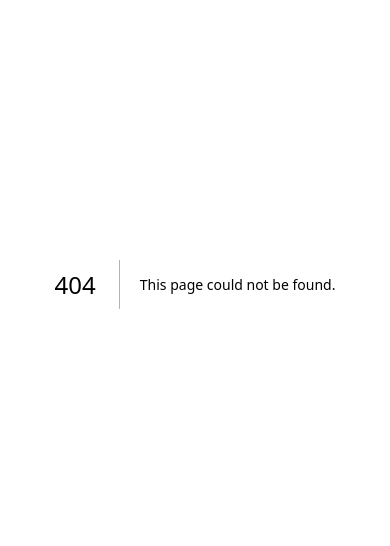
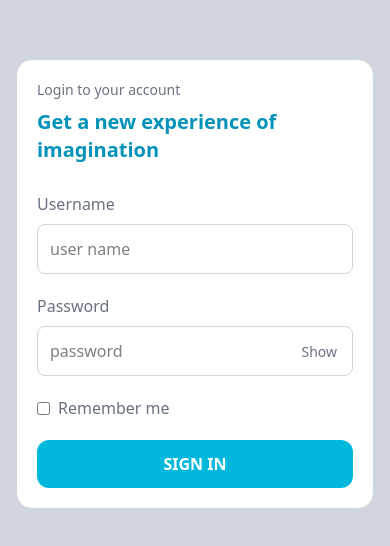
Before and after one commit to AlirezaFCB-DEV/sot837-bot, a Next.js app: page /auth/login in a window 390 px wide. Before the commit this address had no page. Shown: the part 138-684 px from the top of the page. Built offline with nearby package versions, Linux system fonts and the light colour scheme.

Commit message:
[ADD] mobile login form light mode

```diff
--- /dev/null
+++ b/src/app/auth/login/page.tsx
@@ -0,0 +1,10 @@
+import Form from "@/components/Form";
+import { ReactNode } from "react";
+
+export default function loginPage(): ReactNode {
+  return (
+    <main className="w-screen h-screen flex justify-center items-center p-4 bg-gray-300">
+      <Form />
+    </main>
+  );
+}
--- /dev/null
+++ b/src/components/Form.tsx
@@ -0,0 +1,66 @@
+"use client";
+
+import { ReactNode, useState } from "react";
+import FormField from "./FormField";
+
+export default function Form(): ReactNode {
+  const [showPassword, setShowPassword] = useState<boolean>(false);
+
+  const handleClickButton = (): void => {
+    setShowPassword(!showPassword);
+  };
+
+  return (
+    <div className="w-full bg-white rounded-2xl border border-gray-300 p-5 grid grid-cols-1 gap-2">
+      <h3 className="text-gray-500 text-sm">Login to your account</h3>
+
+      <h1 className="text-xl font-bold text-cyan-600">
+        Get a new experience of <br /> imagination
+      </h1>
+
+      <form
+        method="POST"
+        className="w-full flex flex-col justify-between items-start gap-5 mt-5"
+      >
+        <FormField
+          label="Username"
+          id="user-name"
+          placeholder="user name"
+          name="user-name"
+        />
+
+        <FormField
+          label="Password"
+          id="password"
+          placeholder="password"
+          type={showPassword ? "text" : "password"}
+          name="password"
+          className="relative"
+        >
+          <button
+            type="button"
+            onClick={handleClickButton}
+            className="text-gray-500 absolute top-11 right-3 bg-white p-1 text-sm"
+          >
+            {showPassword ? "Hide" : "Show"}
+          </button>
+        </FormField>
+
+        <div className="flex justify-start items-center gap-2">
+          <input type="checkbox" id="remember-me" />
+
+          <label htmlFor="remember-me" className="text-gray-500">
+            Remember me
+          </label>
+        </div>
+
+        <button
+          type="submit"
+          className="p-3 w-full rounded-xl bg-cyan-500 text-white font-bold cursor-pointer transition-colors saturate-100 active:bg-cyan-600"
+        >
+          SIGN IN
+        </button>
+      </form>
+    </div>
+  );
+}
--- /dev/null
+++ b/src/components/FormField.tsx
@@ -0,0 +1,37 @@
+import { ComponentProps, ReactNode } from "react";
+
+type Props = ComponentProps<"div"> & {
+  label: string;
+  type?: string;
+  placeholder?: string;
+  name: string;
+};
+
+export default function FormField({
+  label,
+  type = "text",
+  placeholder,
+  name,
+  id,
+  className,
+  children,
+  ...otherProps
+}: Props): ReactNode {
+  return (
+    <div className={`flex flex-col gap-2 w-full ${className}`} {...otherProps}>
+      <label htmlFor={id} className="text-gray-500">
+        {label}
+      </label>
+
+      {children}
+
+      <input
+        type={type}
+        placeholder={placeholder}
+        id={id}
+        name={name}
+        className="p-3 w-full border border-gray-300 rounded-lg outline-gray-400"
+      />
+    </div>
+  );
+}
--- a/src/middleware.ts
+++ b/src/middleware.ts
@@ -1,14 +1,12 @@
 import { NextRequest, NextResponse } from "next/server";
 
 export const config = {
-  matcher: ["/", "/auth/signIn", "/auth/login"],
+  matcher: ["/", "/auth/login"],
 };
 
 export function middleware(req: NextRequest) {
   const cookie = req.cookies.get("AUTH_TOKEN");
-  const isAuthPage =
-    req.nextUrl.pathname === "/auth/signIn" ||
-    req.nextUrl.pathname === "/auth/login";
+  const isAuthPage = req.nextUrl.pathname === "/auth/login";
 
   if (cookie) {
     if (isAuthPage) {
@@ -18,7 +16,7 @@ export function middleware(req: NextRequest) {
   }
 
   if (!isAuthPage) {
-    return NextResponse.redirect(new URL("/auth/signIn", req.url));
+    return NextResponse.redirect(new URL("/auth/login", req.url));
   }
 
   return NextResponse.next();
```
